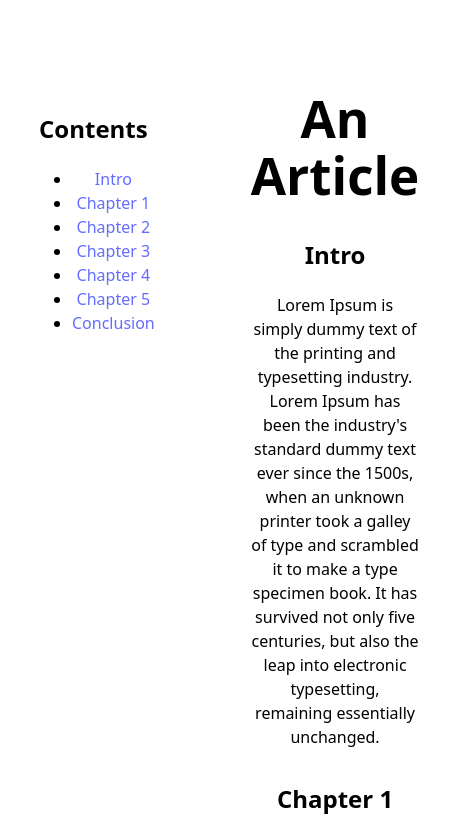
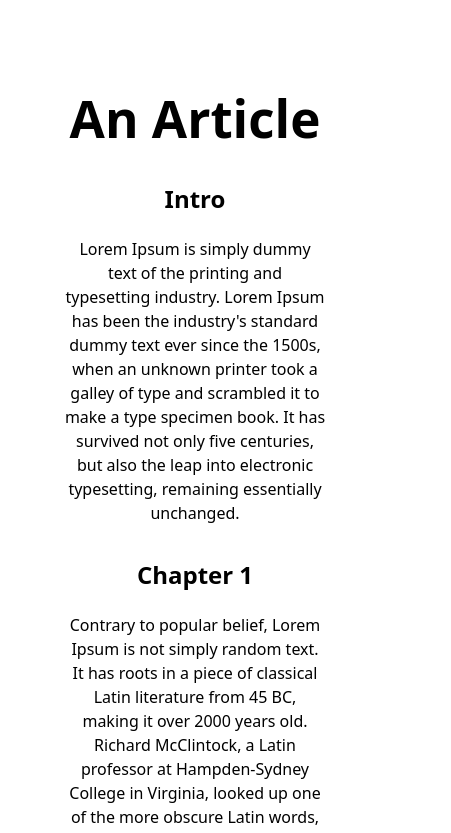
Before and after one commit to BAsnetSujan420/responsive-behavioural-css, a React (Vite) app: page / in a window 390 px wide. Shown: the top 833 px of the page, 451 px wide, since content can reach past the window. Built offline with nearby package versions, Linux system fonts and the light colour scheme.

Commit message:
one: disappering sidebar in mobile

```diff
--- a/src/components/Sidebar.jsx
+++ b/src/components/Sidebar.jsx
@@ -5,23 +5,35 @@ export const Wrapper = styled.div`
   display: flex;
   align-items: baseline;
   gap: 32px;
-  padding: 32px 0;
+  padding: 32px;
   color: black;
+
+  @media (min-width: 700px) {
+    padding: 32px 0;
+  }
 `;
 
 export const SideBar = styled.nav`
+  display: none;
   flex: 1;
   max-width: 350px;
   background: white;
   padding: 24px 32px;
   border-radius: 0 16px 16px 0;
+
+  @media (min-width: 700px) {
+    display: revert;
+  }
 `;
 
 export const Main = styled.main`
   flex: 3;
   background: white;
   padding: 24px 32px 32px;
-  border-radius: 16px 0 0 16px;
+  border-radius: 16px;
+  @media (min-width: 700px) {
+    border-radius: 16px 0 0 16px;
+  }
 `;
 
 const Section = styled.section`
```
